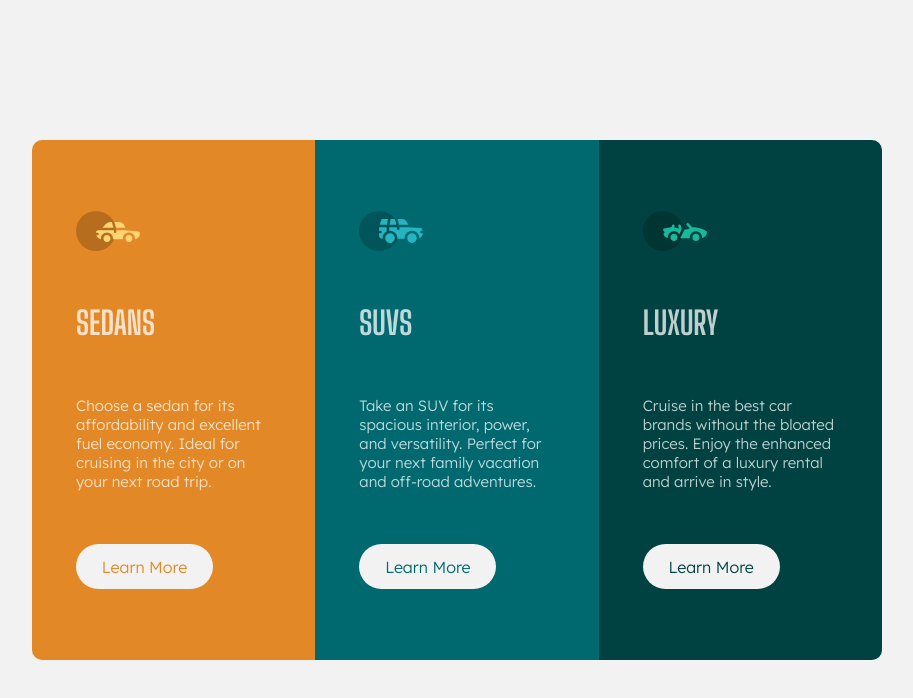
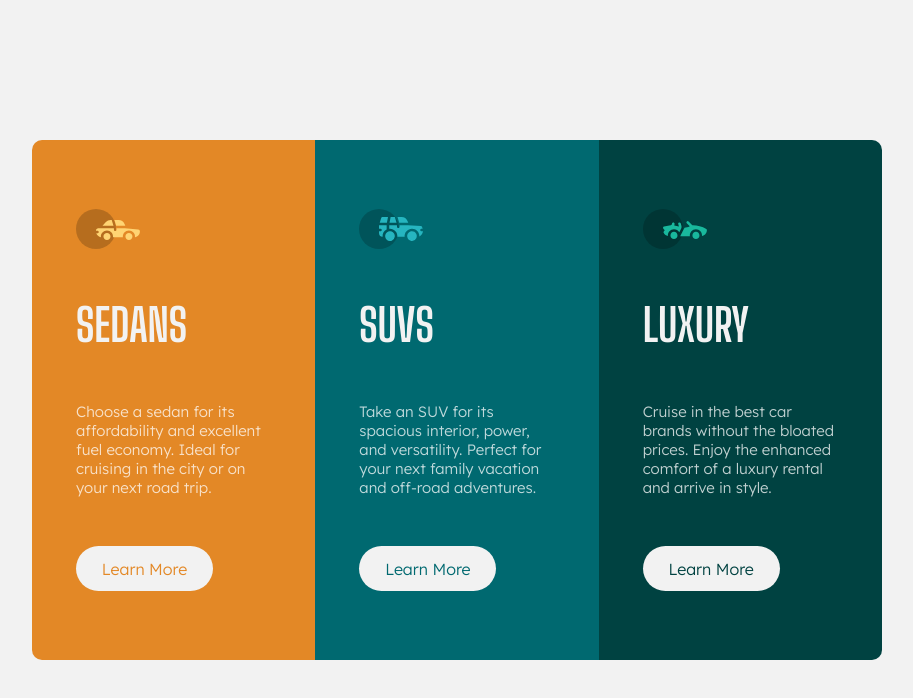
Before and after one commit to AburaAkago/3-column-preview-card-component-main, a plain HTML site: page index.html in a window 1280 px wide. Shown: the whole page, without its empty margins (183-1096 px from the left). Drawn offline with Linux system fonts and the light colour scheme.

Commit message:
style.css

```diff
--- a/css/style.css
+++ b/css/style.css
@@ -61,18 +61,16 @@ body {
     color: var(--cor-de-fundo-luxury);
 }
 
-h1,
-p {
-    color: var(--cor-da-fonte);
-}
-
 h1 {
     font-family: var(--fonte-de-titulo);
+    color: var(--cor-de-background);
+    font-size: 45px;
 }
 
 p {
     font-family: var(--fonte-de-paragrafo);
     font-size: 15px;
+    color: var(--cor-da-fonte);
 }
 
 a {
```
